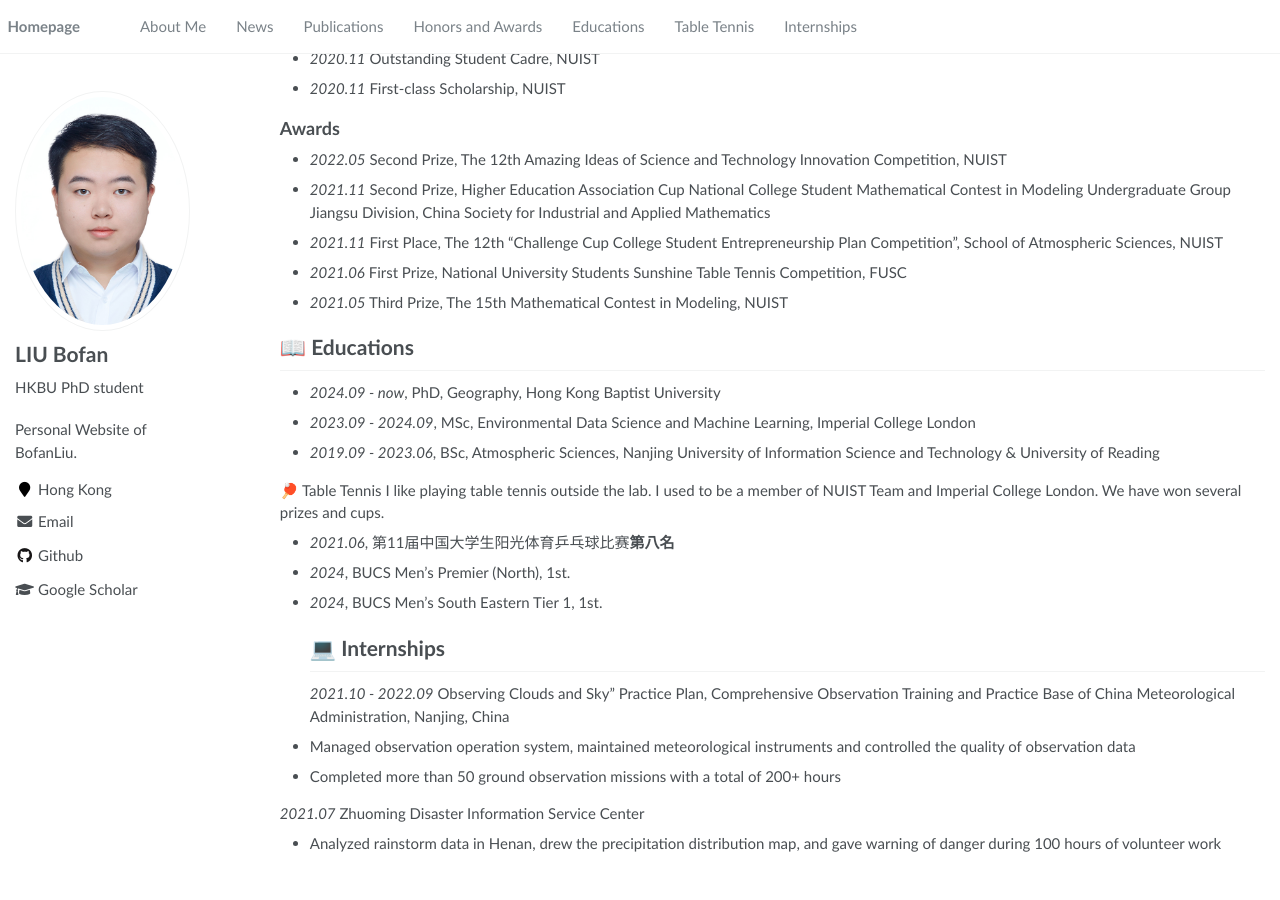
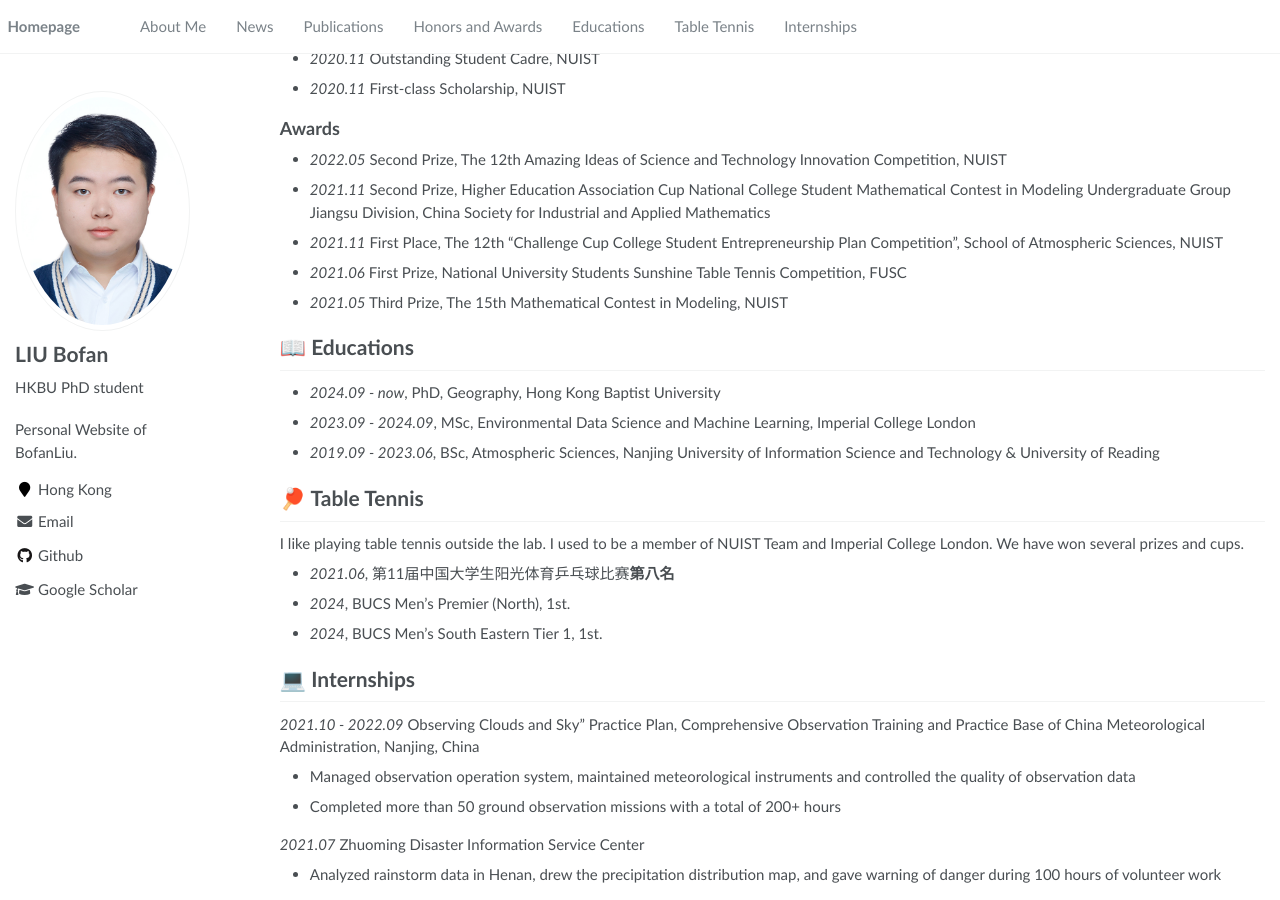
Before and after one commit to jiayizhou1022/jiayizhou1022.github.io, a Jekyll site: the page built from _pages/about.md, in a window 1280 px wide and 900 px high, scrolled down 714 px. Built offline with Jekyll 4.4.1, drawn with Linux system fonts in a browser that asks for light colours; before the commit the page ends 1584 px from its top, so only the background shows below that.

```diff
--- a/_pages/about.md
+++ b/_pages/about.md
@@ -80,11 +80,12 @@ I am just a rookie, I wanna record some of my progress on this website
 <!--# 💬 Invited Talks
 - *2021.06*, Lorem ipsum dolor sit amet, consectetur adipiscing elit. Vivamus ornare aliquet ipsum, ac tempus justo dapibus sit amet.
 - *2021.03*, Lorem ipsum dolor sit amet, consectetur adipiscing elit. Vivamus ornare aliquet ipsum, ac tempus justo dapibus sit amet.  \| [\[video\]](https://github.com/)-->
-🏓 Table Tennis
+# 🏓 Table Tennis
 I like playing table tennis outside the lab. I used to be a member of NUIST Team and Imperial College London. We have won several prizes and cups.
 - *2021.06*, 第11届中国大学生阳光体育乒乓球比赛**第八名**
 - *2024*, BUCS Men's Premier (North), 1st.
 - *2024*, BUCS Men's South Eastern Tier 1, 1st.
+
 # 💻 Internships
 <!-- - *2019.05 - 2020.02*, [Lorem](https://github.com/), China. -->
 *2021.10 - 2022.09* Observing Clouds and Sky" Practice Plan, Comprehensive Observation Training and Practice Base of China Meteorological Administration, Nanjing, China
```
